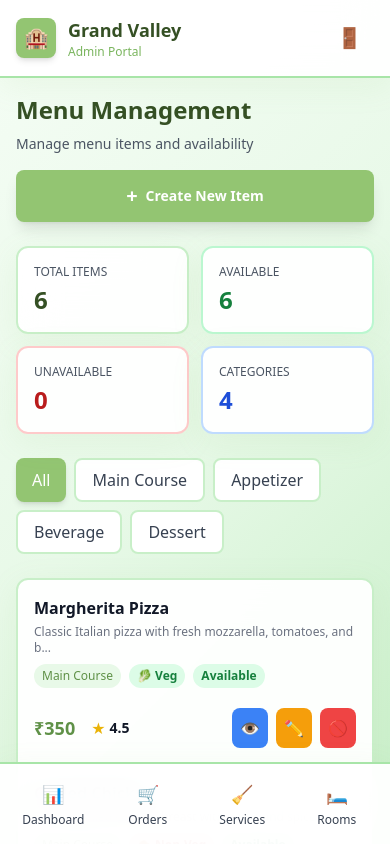
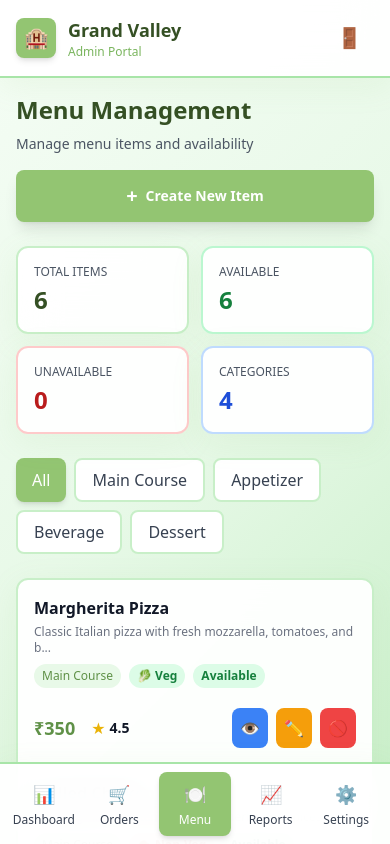
Before and after one commit to DualSparkStudio/120_QR_-sytem-for-resort, a Next.js app in the folder guest-app/: page /admin/menu in a window 390 px wide. Built offline with nearby package versions, Linux system fonts and the light colour scheme; sample sign-in values are in the browser's storage.

Commit message:
Fix responsiveness: cart page, notification alerts, and admin mobile nav with all tabs

```diff
--- a/guest-app/src/components/AdminLayout.tsx
+++ b/guest-app/src/components/AdminLayout.tsx
@@ -115,24 +115,62 @@ export default function AdminLayout({ children, onLogout }: AdminLayoutProps) {
 
         {/* Mobile Bottom Navigation */}
         <nav className="md:hidden fixed bottom-0 left-0 right-0 glass-effect border-t-2 border-pista-300 p-2 z-20">
-          <div className="grid grid-cols-4 gap-1">
-            {menuItems.slice(0, 4).map((item) => {
-              const isActive = pathname === item.path;
-              return (
+          <div className="grid grid-cols-5 gap-1">
             <Link
-                  key={item.path}
-                  href={item.path}
+              href="/admin/dashboard"
               className={`flex flex-col items-center gap-1 px-2 py-2 rounded-lg transition-all ${
-                    isActive
+                pathname === '/admin/dashboard'
                   ? 'bg-pista-500 text-white shadow-md'
                   : 'text-gray-700 hover:bg-pista-100'
               }`}
             >
-                  <span className="text-lg">{item.icon}</span>
-                  <span className="text-xs font-medium">{item.name}</span>
+              <span className="text-lg">📊</span>
+              <span className="text-xs font-medium">Dashboard</span>
             </Link>
-              );
-            })}
+            <Link
+              href="/admin/orders"
+              className={`flex flex-col items-center gap-1 px-2 py-2 rounded-lg transition-all ${
+                pathname === '/admin/orders'
+                  ? 'bg-pista-500 text-white shadow-md'
+                  : 'text-gray-700 hover:bg-pista-100'
+              }`}
+            >
+              <span className="text-lg">🛒</span>
+              <span className="text-xs font-medium">Orders</span>
+            </Link>
+            <Link
+              href="/admin/menu"
+              className={`flex flex-col items-center gap-1 px-2 py-2 rounded-lg transition-all ${
+                pathname === '/admin/menu'
+                  ? 'bg-pista-500 text-white shadow-md'
+                  : 'text-gray-700 hover:bg-pista-100'
+              }`}
+            >
+              <span className="text-lg">🍽️</span>
+              <span className="text-xs font-medium">Menu</span>
+            </Link>
+            <Link
+              href="/admin/reports"
+              className={`flex flex-col items-center gap-1 px-2 py-2 rounded-lg transition-all ${
+                pathname === '/admin/reports'
+                  ? 'bg-pista-500 text-white shadow-md'
+                  : 'text-gray-700 hover:bg-pista-100'
+              }`}
+            >
+              <span className="text-lg">📈</span>
+              <span className="text-xs font-medium">Reports</span>
+            </Link>
+            <Link
+              href="/admin/settings"
+              className={`flex flex-col items-center gap-1 px-2 py-2 rounded-lg transition-all ${
+                pathname === '/admin/settings'
+                  ? 'bg-pista-500 text-white shadow-md'
+                  : 'text-gray-700 hover:bg-pista-100'
+              }`}
+            >
+              <span className="text-lg">⚙️</span>
+              <span className="text-xs font-medium">Settings</span>
+            </Link>
           </div>
         </nav>
       </main>
--- a/guest-app/src/components/NotificationCenter.tsx
+++ b/guest-app/src/components/NotificationCenter.tsx
@@ -38,9 +38,9 @@ export default function NotificationCenter() {
     <div className="relative">
       <button
         onClick={() => setShowNotifications(!showNotifications)}
-        className="relative bg-white hover:bg-gray-50 text-pista-700 px-4 py-2 rounded-lg transition border border-pista-200 font-medium shadow-sm flex items-center gap-2"
+        className="relative bg-white hover:bg-gray-50 text-pista-700 px-3 sm:px-4 py-2 rounded-lg transition border border-pista-200 font-medium shadow-sm flex items-center gap-2"
       >
-        🔔
+        <span className="text-lg sm:text-base">🔔</span>
         {unreadCount > 0 && (
           <span className="absolute -top-2 -right-2 bg-red-500 text-white text-xs font-bold w-5 h-5 rounded-full flex items-center justify-center shadow-lg">
             {unreadCount}
@@ -52,15 +52,15 @@ export default function NotificationCenter() {
         <>
           {/* Backdrop */}
           <div
-            className="fixed inset-0 z-40"
+            className="fixed inset-0 z-40 bg-black/20"
             onClick={() => setShowNotifications(false)}
           ></div>
 
           {/* Notification Panel */}
-          <div className="absolute right-0 top-12 w-96 bg-white border-2 border-pista-300 rounded-2xl shadow-2xl z-50">
-            <div className="p-6">
+          <div className="fixed sm:absolute left-0 right-0 sm:left-auto sm:right-0 bottom-0 sm:bottom-auto top-auto sm:top-12 w-full sm:w-96 bg-white border-t-2 sm:border-2 border-pista-300 rounded-t-2xl sm:rounded-2xl shadow-2xl z-50 max-h-[80vh] sm:max-h-[600px] overflow-hidden flex flex-col">
+            <div className="p-4 sm:p-6 flex-shrink-0">
               <div className="flex justify-between items-center mb-4 pb-4 border-b border-pista-200">
-                <h3 className="text-xl font-bold text-pista-900">Notifications</h3>
+                <h3 className="text-lg sm:text-xl font-bold text-pista-900">Notifications</h3>
                 <button
                   onClick={() => setShowNotifications(false)}
                   className="text-gray-400 hover:text-gray-600 transition text-xl"
@@ -75,11 +75,11 @@ export default function NotificationCenter() {
                   <p className="text-gray-500 font-medium">No notifications yet</p>
                 </div>
               ) : (
-                <div className="space-y-3 max-h-96 overflow-y-auto">
+                <div className="space-y-3 max-h-[calc(80vh-120px)] sm:max-h-96 overflow-y-auto">
                   {notifications.map((notification) => (
                     <div
                       key={notification.id}
-                      className={`p-4 rounded-xl border-2 transition cursor-pointer ${
+                      className={`p-3 sm:p-4 rounded-xl border-2 transition cursor-pointer ${
                         notification.read
                           ? 'bg-gray-50 border-gray-200'
                           : 'bg-pista-50 border-pista-300 shadow-sm'
@@ -87,10 +87,10 @@ export default function NotificationCenter() {
                       onClick={() => markAsRead(notification.id)}
                     >
                       <div className="flex items-start justify-between mb-2">
-                        <div className="flex items-center gap-3">
-                          <span className="text-3xl">{getNotificationIcon(notification.type)}</span>
-                          <div>
-                            <p className="font-bold text-pista-900">{notification.title}</p>
+                        <div className="flex items-center gap-2 sm:gap-3 flex-1 min-w-0">
+                          <span className="text-2xl sm:text-3xl flex-shrink-0">{getNotificationIcon(notification.type)}</span>
+                          <div className="flex-1 min-w-0">
+                            <p className="font-bold text-pista-900 text-sm sm:text-base truncate">{notification.title}</p>
                             <p className="text-xs text-gray-500 font-medium">
                               {new Date(notification.timestamp).toLocaleTimeString()}
                             </p>
@@ -101,14 +101,14 @@ export default function NotificationCenter() {
                             e.stopPropagation();
                             removeNotification(notification.id);
                           }}
-                          className="text-gray-400 hover:text-red-500 transition text-lg"
+                          className="text-gray-400 hover:text-red-500 transition text-lg flex-shrink-0 ml-2"
                         >
                           ✕
                         </button>
                       </div>
-                      <p className="text-sm text-gray-700 ml-12">{notification.message}</p>
+                      <p className="text-xs sm:text-sm text-gray-700 ml-8 sm:ml-12">{notification.message}</p>
                       {!notification.read && (
-                        <div className="mt-3 flex items-center gap-2">
+                        <div className="mt-3 flex items-center gap-2 ml-8 sm:ml-12">
                           <div className="h-2 w-2 bg-pista-500 rounded-full animate-pulse"></div>
                           <span className="text-xs text-pista-700 font-semibold">NEW</span>
                         </div>
```
Also changed, not shown: guest-app/src/app/cart/page.tsx (+40 -39 lines). Lines whose indentation alone changed are shown as unchanged.
